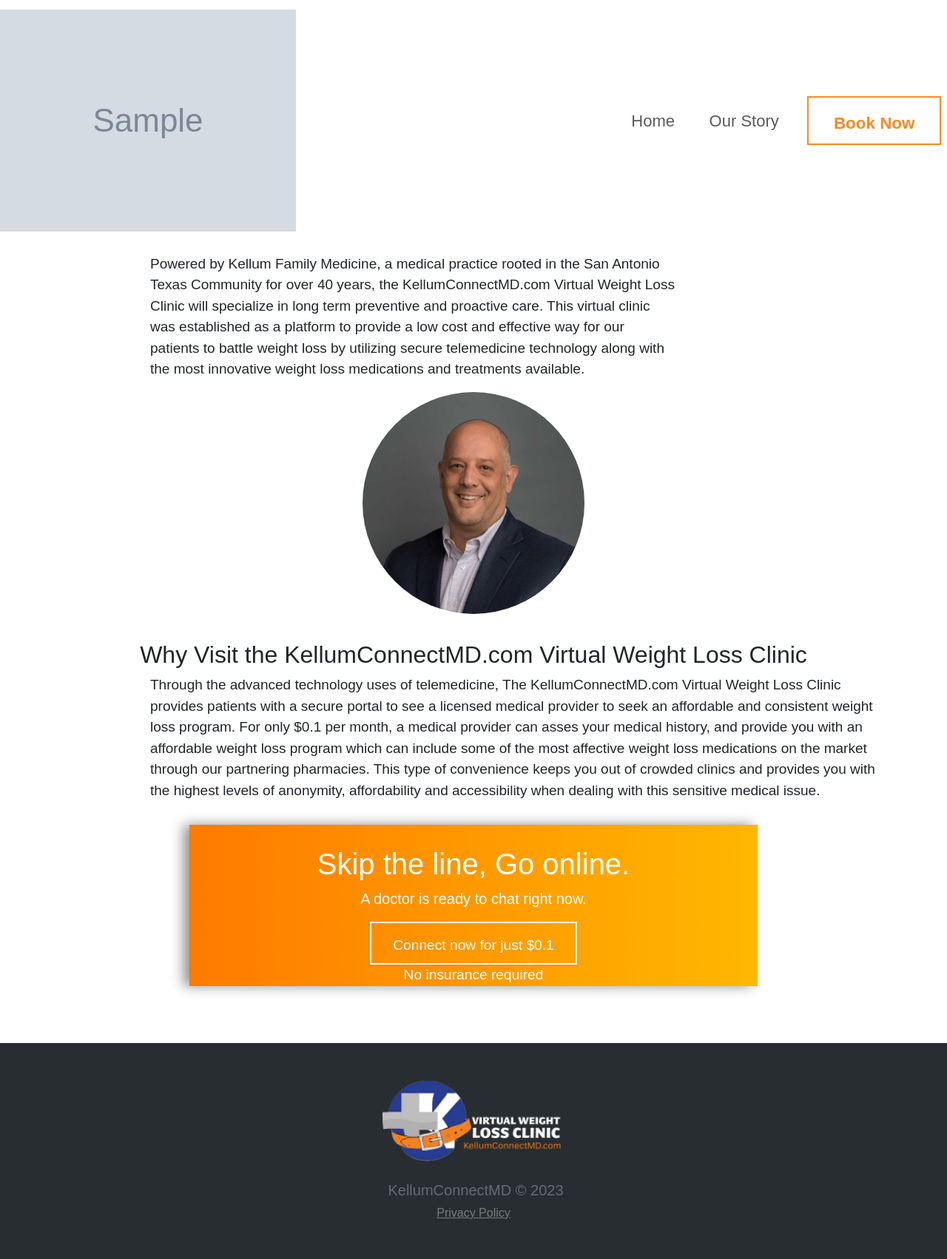
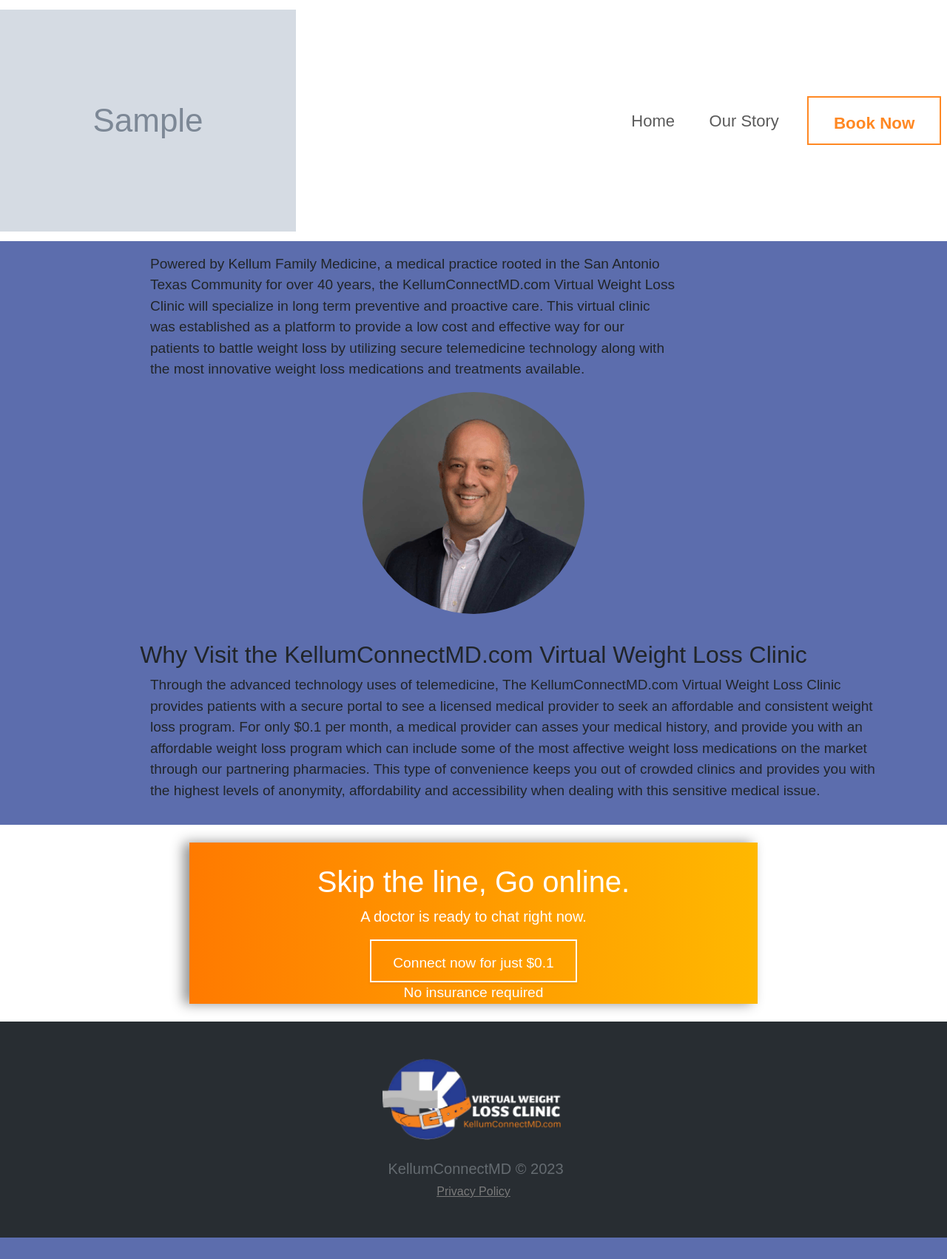
Before and after one commit to Dathmar/EasyConnectMD, a Django app: template EasyConnect/templates/EasyConnect/our-story.html in a window 1280 px wide. Shown: the whole page at 74% size. After the commit the page ends 1673 px from the top, so only its background shows below. Run offline with Django 3.2, Linux system fonts and the light colour scheme; the template is opened without the code that fills it: most values are stand-ins (such as "Sample title", 1, 10 or a date in 2020); grey boxes marked "Sample" are stand-in pictures; some libraries are stand-ins or nearby versions; some web fonts are replaced.

Commit message:
blue background change

```diff
--- a/EasyConnect/templates/EasyConnect/our-story.html
+++ b/EasyConnect/templates/EasyConnect/our-story.html
@@ -24,7 +24,7 @@
 <body>
     {% include 'EasyConnect/standard_navbar.html' %}
 
-    <section class="section connect">
+    <section class="section light-blue-bg">
         <div class="container" style="padding-bottom: 1em">
             <div class="col d-flex d-sm-flex d-md-flex d-lg-flex d-xl-flex justify-content-center justify-content-sm-center justify-content-md-center justify-content-lg-center justify-content-xl-center">
                 <h1 style="font-family: Antic, sans-serif;margin-top: 20px; font-size: 2em;">About KellumConnectMD.com Virtual Weight Loss Clinic</h1>
@@ -56,7 +56,7 @@
         </div>
 
     </section>
-    <section id="section-2">
+    <section id="section-2" class="light-blue-bg">
         <div class="container" style="padding-bottom: 1em">
             <div class="col fade-in d-flex d-sm-flex d-md-flex d-lg-flex d-xl-flex justify-content-center justify-content-sm-center justify-content-md-center justify-content-lg-center justify-content-xl-center">
                 <h1 style="font-family: Antic, sans-serif;margin-top: 20px; font-size: 2em;">Why Visit the KellumConnectMD.com Virtual Weight Loss Clinic</h1>
@@ -83,7 +83,7 @@
             </div>
         </div>
     </section>
-    <div class="justify-content-center align-items-center align-self-center orange-box">
+    <div class="justify-content-center align-items-center align-self-center orange-box my-4">
         <div class="d-xl-flex justify-content-xl-center fade-in">
             <h1 class="text-center" style="font-weight: normal;color: rgb(255,255,255);padding-top: 10px;font-family: Antic, sans-serif;">Skip the line, Go online.</h1>
         </div>
```
